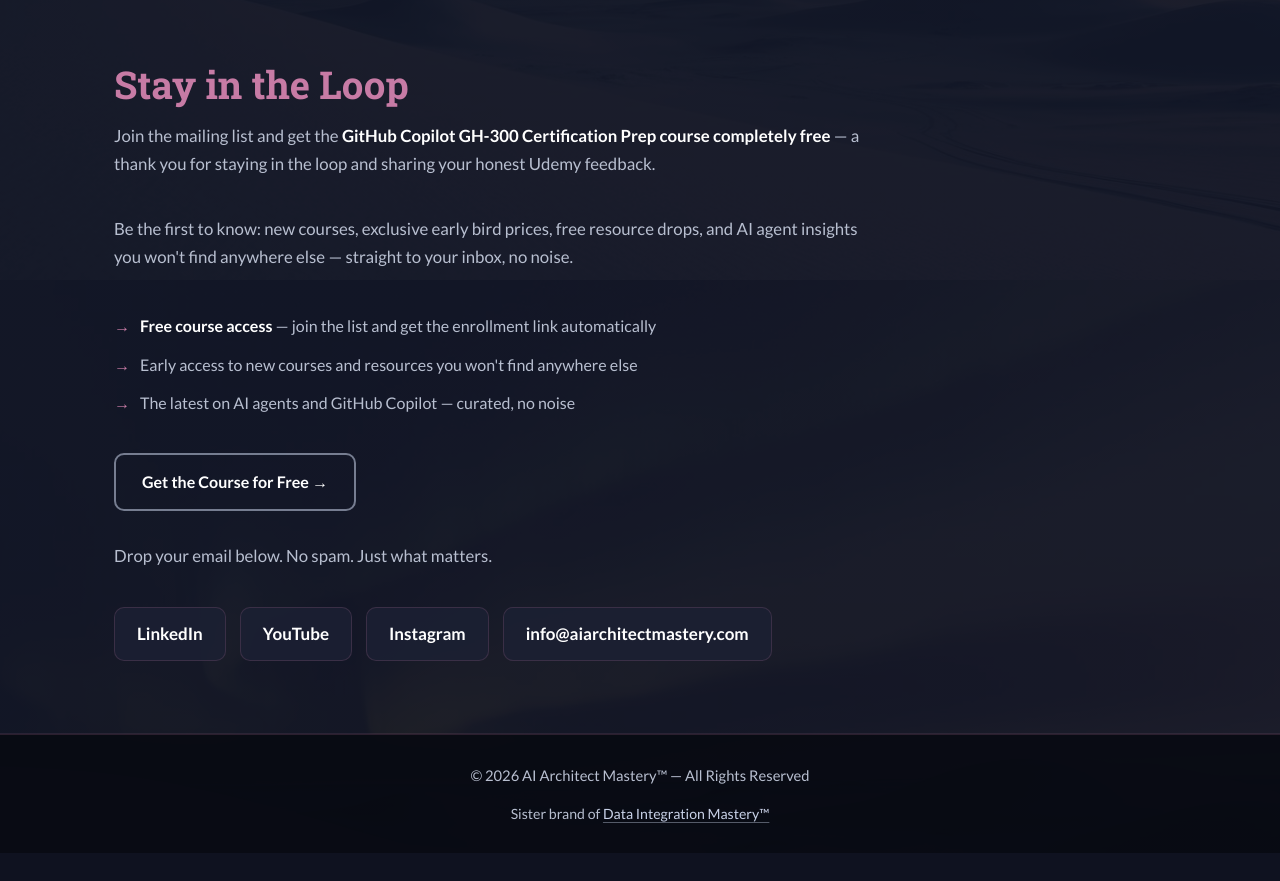
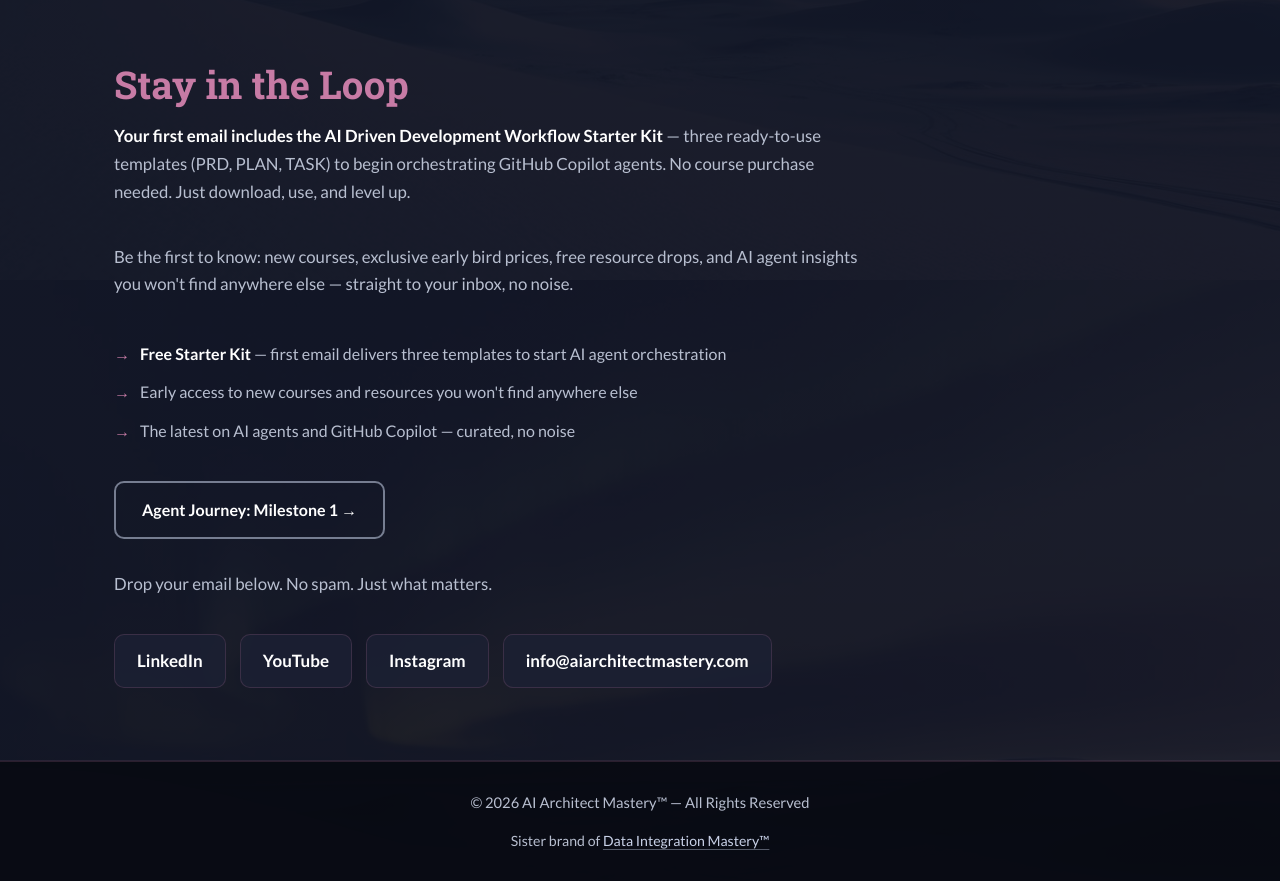
Before and after one commit to aiarchitectmastery/website, a plain HTML site: page index.html in a window 1280 px wide. Shown: the part 5320-6201 px from the top of the page. Before the commit the page ends 6173 px from the top, so only its background shows below. Drawn offline with Linux system fonts and the light colour scheme.

Commit message:
Update Stay in the Loop: free Starter Kit in first email

```diff
--- a/index.html
+++ b/index.html
@@ -451,18 +451,18 @@
       <div class="container">
         <h2 class="section-title">Stay in the Loop</h2>
         <p class="section-sub">
-          Join the mailing list and get the <strong>GitHub Copilot GH-300 Certification Prep course completely free</strong> — a thank you for staying in the loop and sharing your honest Udemy feedback.
+          <strong>Your first email includes the AI Driven Development Workflow Starter Kit</strong> — three ready-to-use templates (PRD, PLAN, TASK) to begin orchestrating GitHub Copilot agents. No course purchase needed. Just download, use, and level up.
         </p>
         <p class="section-sub">
           Be the first to know: new courses, exclusive early bird prices, free resource drops, and AI agent insights you won't find anywhere else — straight to your inbox, no noise.
         </p>
         <ul class="loop-benefits">
-          <li><strong>Free course access</strong> — join the list and get the enrollment link automatically</li>
+          <li><strong>Free Starter Kit</strong> — first email delivers three templates to start AI agent orchestration</li>
           <li>Early access to new courses and resources you won't find anywhere else</li>
           <li>The latest on AI agents and GitHub Copilot — curated, no noise</li>
         </ul>
         <p style="margin-bottom: 1.8em;">
-          <a href="https://c008-free4feedback.aiarchitectmastery.com/" class="btn btn-ghost" target="_blank" rel="noopener" data-track="cta-loop-free4feedback">Get the Course for Free →</a>
+          <a href="/get-started/" class="btn btn-ghost" data-track="cta-loop-get-started">Agent Journey: Milestone 1 →</a>
         </p>
         <p class="section-sub">Drop your email below. No spam. Just what matters.</p>
         <div class="mailerlite-wrap">
```
